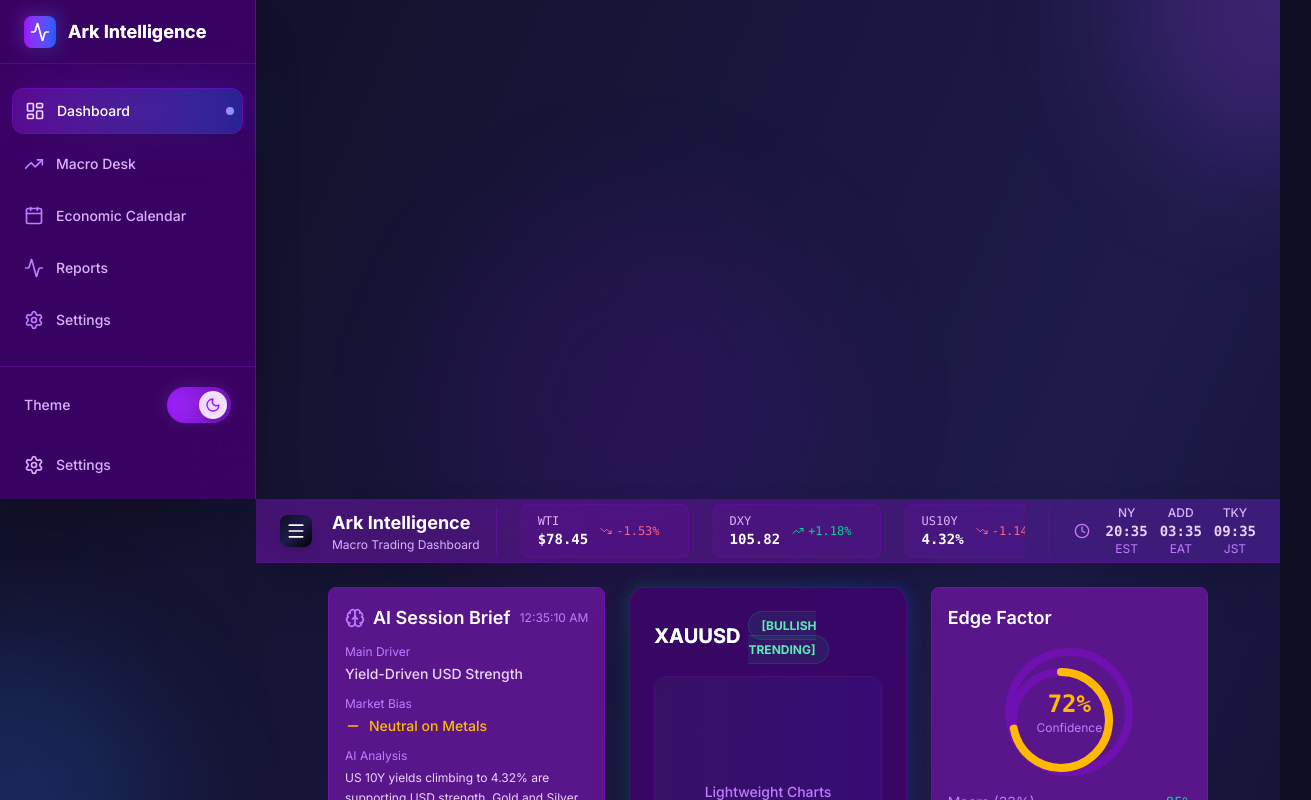
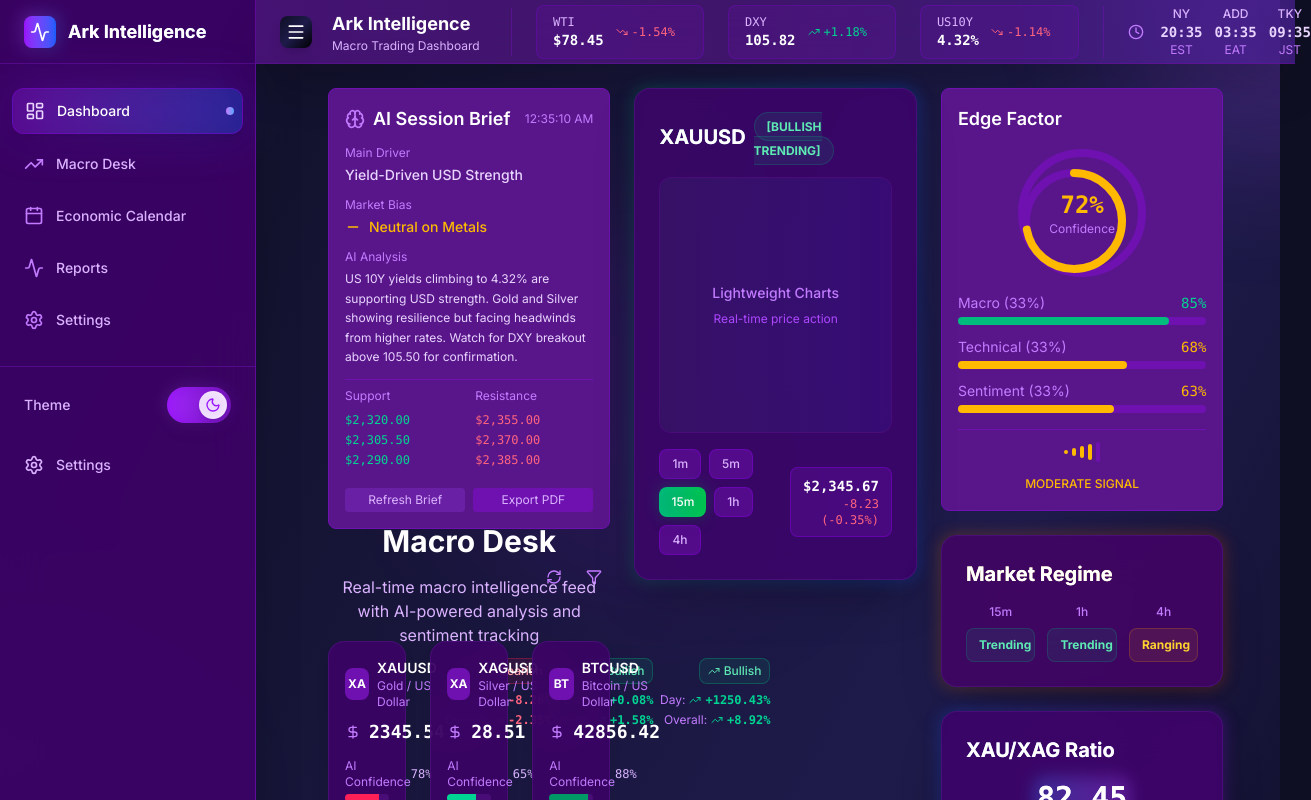
Before and after one commit to noahmuler/Ark_Intelligence, a Next.js app: page / in a window 1280 px wide. Shown: the top 800 px of the page, 1311 px wide, since content can reach past the window. Built offline with nearby package versions, Linux system fonts and the light colour scheme.

Commit message:
WS Last failed attempt at fixing the UI glitch

```diff
--- a/src/components/dashboard/Header.tsx
+++ b/src/components/dashboard/Header.tsx
@@ -446,9 +446,10 @@ export function Header() {
         Ark Intelligence Branding Section
 
         Contains logo, hamburger menu, and site title.
-        Positioned on the left side of the header.
+        Fixed width section that doesn't grow or shrink.
+        Uses flex-shrink-0 and fixed width constraints.
       */}
-      <div className="relative px-4 border-r border-purple-800/50 flex items-center space-x-3 min-w-fit">
+      <div className="relative px-4 border-r border-purple-800/50 flex items-center space-x-3 flex-shrink-0 w-64">
         {/*
           Hamburger Menu Button
 
@@ -494,10 +495,11 @@ export function Header() {
         Market Tickers Section
 
         Displays real-time market data for various tickers.
-        Includes price, change, and percentage change information.
+        Uses flex-grow to fill available space between branding and world times.
+        Responsive design adapts to all screen sizes.
       */}
       {/* Market Tickers - Oil, DXY, US10Y */}
-      <div className="relative flex-1 flex items-center justify-center min-w-0 px-2 lg:px-4 xl:px-6">
+      <div className="relative flex-1 flex items-center justify-center min-w-0 px-2 lg:px-4 xl:px-6 overflow-hidden">
         <div className="flex items-center space-x-2 lg:space-x-4 xl:space-x-6 overflow-x-auto">
           {tickerData.map((item) => (
             <div
@@ -523,8 +525,13 @@ export function Header() {
         </div>
       </div>
 
-      {/* World Times */}
-      <div className="relative px-2 lg:px-4 xl:px-6 border-l border-purple-800/50 flex items-center min-w-fit">
+      {/*
+        World Times Section
+
+        Displays world market times with responsive width.
+        Uses flex-shrink-0 to maintain consistent layout on all screen sizes.
+      */}
+      <div className="relative px-2 lg:px-4 xl:px-6 border-l border-purple-800/50 flex items-center flex-shrink-0 w-48">
         <div className="flex items-center space-x-2 lg:space-x-4">
           <Clock className="h-4 w-4 text-purple-400" />
           <div className="flex items-center space-x-2 lg:space-x-3">
--- a/src/components/dashboard/MainLayout.tsx
+++ b/src/components/dashboard/MainLayout.tsx
@@ -57,9 +57,6 @@ export function MainLayout({ children }: MainLayoutProps) {
   // State to track current window width for responsive design decisions
   const [windowWidth, setWindowWidth] = useState(0);
 
-  // State to track sidebar visibility for main content margin calculations
-  const [isSidebarOpen, setIsSidebarOpen] = useState(false);
-
   /**
    * Window Resize Event Handler
    *
@@ -88,53 +85,6 @@ export function MainLayout({ children }: MainLayoutProps) {
     };
   }, []); // Empty dependency array - effect runs only once on mount
 
-  /**
-   * Sidebar State Synchronization
-   *
-   * Listens for custom 'sidebar-state-changed' events dispatched by the Sidebar component.
-   * This ensures the MainLayout stays synchronized with the actual sidebar visibility state.
-   *
-   * Event Structure:
-   * - Event type: 'sidebar-state-changed'
-   * - Event.detail: { isOpen: boolean } - Current sidebar visibility state
-   *
-   * Effects:
-   * - Updates local isSidebarOpen state when sidebar state changes
-   * - Enables proper main content margin calculations
-   * - Cleans up event listener on component unmount
-   */
-  useEffect(() => {
-    const handleSidebarChange = (event: CustomEvent) => {
-      setIsSidebarOpen(event.detail.isOpen);
-    };
-
-    // Add custom event listener for sidebar state changes
-    window.addEventListener('sidebar-state-changed', handleSidebarChange as EventListener);
-
-    // Cleanup: remove event listener on component unmount
-    return () => window.removeEventListener('sidebar-state-changed', handleSidebarChange as EventListener);
-  }, []); // Empty dependency array - effect runs only once on mount
-
-  /**
-   * Desktop Sidebar Auto-Open
-   *
-   * Automatically opens the sidebar when the screen size is desktop (≥1024px).
-   * This provides consistent desktop experience where the sidebar is expected
-   * to be visible by default.
-   *
-   * Logic:
-   * - Checks if current window width meets desktop breakpoint
-   * - Sets sidebar to open state on desktop screens
-   * - Respects manual user toggle actions
-   *
-   * Dependencies:
-   * - windowWidth: Triggers effect when screen size changes
-   */
-  useEffect(() => {
-    if (windowWidth >= 1024) {
-      setIsSidebarOpen(true);
-    }
-  }, [windowWidth]); // Dependency: re-run when windowWidth changes
 
   return (
     <ThemeProvider>
@@ -149,7 +99,7 @@ export function MainLayout({ children }: MainLayoutProps) {
         - Gradient background with theme-aware colors
         - Smooth transitions for theme switching
       */}
-      <div className="min-h-screen bg-gradient-to-br from-purple-950 via-blue-950 to-black dark:from-purple-950 dark:via-blue-950 dark:to-black light:from-gray-50 light:via-white light:to-blue-50 transition-all duration-300 ease-in-out">
+      <div className="min-h-screen bg-gradient-to-br from-purple-950 via-blue-950 to-black dark:from-purple-950 dark:via-blue-950 dark:to-black light:from-gray-50 light:via-blue-50 light:to-blue-50 transition-all duration-300 ease-in-out" style={{display: 'flex', flexDirection: 'column'}}>
         {/*
           Ambient Background Effects
 
@@ -172,9 +122,21 @@ export function MainLayout({ children }: MainLayoutProps) {
         </div>
 
         {/*
+          Layout Container
+
+          Contains sidebar and main content with proper flexbox layout.
+          Uses flexbox to ensure proper positioning and spacing.
+
+          Layout Strategy:
+          - Sidebar: Fixed width, participates in flex layout
+          - Main Content: Takes remaining space with flex-1
+          - No overlap or positioning conflicts
+        */}
+        <div className="flex min-h-screen">
+          {/*
             Sidebar Component
 
-          Renders the navigation sidebar with responsive behavior.
+            Renders navigation sidebar with responsive behavior.
             The sidebar manages its own visibility state and communicates
             with this component via custom events.
           */}
@@ -183,22 +145,23 @@ export function MainLayout({ children }: MainLayoutProps) {
           {/*
             Main Content Area
 
-          Contains the header and main page content with responsive layout.
-          Applies conditional left margin based on sidebar visibility and screen size.
+            Contains header and main page content with responsive layout.
+            Uses flex-1 to take remaining space in flex layout.
 
             Layout Logic:
-          - On desktop (≥1024px) with open sidebar: Apply lg:ml-64 margin
-          - On mobile or closed sidebar: No left margin
+            - Takes remaining space after sidebar with flex-1
+            - Responsive behavior handled by sidebar component
             - Smooth transitions for layout changes
           */}
-        <div className={`min-h-screen flex flex-col relative transition-all duration-300 ${
-          windowWidth >= 1024 && isSidebarOpen ? "lg:ml-64" : ""
-        }`}>
+          <div className="flex-1 flex flex-col relative transition-all duration-300">
             {/*
               Header Component
 
-            Renders the top navigation bar with market tickers and controls.
+                Renders the top navigation bar with full width.
                 The header handles its own responsive behavior and state management.
+
+                Note: Header is positioned at top of main content area
+                and margin is now properly conditional on sidebar visibility.
               */}
               <Header />
 
@@ -214,7 +177,7 @@ export function MainLayout({ children }: MainLayoutProps) {
                 - Gradient overlay for visual depth
                 - Responsive container with progressive padding
               */}
-          <main className="flex-1 overflow-auto relative w-full">
+              <main className="flex-1 overflow-auto relative w-full" style={{position: 'relative', top: 0}}>
                 {/*
                   Content Gradient Overlay
 
@@ -238,12 +201,13 @@ export function MainLayout({ children }: MainLayoutProps) {
                     - Max width: max-w-screen-2xl for optimal readability
                   */}
                   <div className="relative w-full max-w-screen-2xl mx-auto px-4 sm:px-6 lg:px-8 xl:px-12 2xl:px-16">
-              {/* Render child components within the content container */}
+                    {/* Render child components within content container */}
                     {children}
                   </div>
                 </main>
               </div>
             </div>
+      </div>
     </ThemeProvider>
   );
 }
--- a/src/components/dashboard/Sidebar.tsx
+++ b/src/components/dashboard/Sidebar.tsx
@@ -81,10 +81,7 @@ export function Sidebar() {
   // Get current pathname for active navigation state
   const pathname = usePathname();
 
-  // State for mobile menu visibility (controlled by hamburger menu)
-  const [isMobileMenuOpen, setIsMobileMenuOpen] = useState(false);
-
-  // State for desktop sidebar visibility (controlled by toggle button)
+  // State for sidebar visibility (single source of truth for both mobile and desktop)
   const [isSidebarOpen, setIsSidebarOpen] = useState(false);
 
   // State to detect desktop screen size for responsive behavior
@@ -152,30 +149,21 @@ export function Sidebar() {
    * - No payload required (Sidebar handles toggle logic internally)
    *
    * Toggle Logic:
-   * - Desktop: Toggle sidebar visibility state
-   * - Mobile: Toggle mobile menu visibility state
+   * - Single state for both mobile and desktop
    * - Emits state change event for Header synchronization
    *
    * Effects:
-   * - Updates appropriate state based on screen size
+   * - Updates sidebar state
    * - Dispatches state change event for cross-component sync
    * - Cleans up event listener on component unmount
    */
   useEffect(() => {
     const handleToggleSidebar = () => {
-      if (isDesktop) {
-        // On desktop, toggle sidebar state
+      // Toggle sidebar state for both mobile and desktop
       const newState = !isSidebarOpen;
       setIsSidebarOpen(newState);
       // Emit state change for Header to track
       window.dispatchEvent(new CustomEvent('sidebar-state-changed', { detail: { isOpen: newState } }));
-      } else {
-        // On mobile, toggle mobile menu
-        const newState = !isMobileMenuOpen;
-        setIsMobileMenuOpen(newState);
-        // Emit state change for Header to track
-        window.dispatchEvent(new CustomEvent('sidebar-state-changed', { detail: { isOpen: newState } }));
-      }
     };
 
     // Add custom event listener for sidebar toggle requests
@@ -183,7 +171,7 @@ export function Sidebar() {
 
     // Cleanup: remove event listener on component unmount
     return () => window.removeEventListener('toggle-sidebar', handleToggleSidebar);
-  }, [isSidebarOpen, isMobileMenuOpen, isDesktop]); // Dependencies: re-run when states or screen size changes
+  }, [isSidebarOpen]); // Dependencies: re-run when sidebar state changes
 
   return (
     /**
@@ -206,12 +194,11 @@ export function Sidebar() {
         - Transitions: Smooth slide-in/out animations
       */}
       <div className={`
-        fixed inset-y-0 left-0 z-40 w-64 flex-col
-        transform transition-transform duration-300 ease-in-out
         ${isDesktop ?
-          (isSidebarOpen ? "translate-x-0 lg:relative" : "-translate-x-full lg:relative") :
-          (isMobileMenuOpen ? "translate-x-0" : "-translate-x-full")
+          (isSidebarOpen ? "w-64 flex-col flex-shrink-0" : "w-0 overflow-hidden") :
+          "fixed inset-y-0 left-0 z-40 w-64 flex-col " + (isSidebarOpen ? "translate-x-0" : "-translate-x-full")
         }
+        transform transition-all duration-300 ease-in-out
       `}>
         <div className="h-full bg-purple-950/95 backdrop-blur-xl border-r border-purple-800/70 shadow-2xl">
           {/*
@@ -258,12 +245,10 @@ export function Sidebar() {
                   key={item.name}
                   href={item.href}
                   onClick={() => {
-                    // Close sidebar after navigation (different behavior for desktop/mobile)
-                    if (isDesktop) {
+                    // Close sidebar after navigation
                     setIsSidebarOpen(false);
-                    } else {
-                      setIsMobileMenuOpen(false);
-                    }
+                    // Emit state change event for Header synchronization
+                    window.dispatchEvent(new CustomEvent('sidebar-state-changed', { detail: { isOpen: false } }));
                   }}
                   className={`
                     group relative flex items-center rounded-xl px-3 py-3 text-sm font-medium transition-all duration-200
@@ -341,12 +326,10 @@ export function Sidebar() {
             <Link
               href="/settings"
               onClick={() => {
-                // Close sidebar after navigation (different behavior for desktop/mobile)
-                if (isDesktop) {
+                // Close sidebar after navigation
                 setIsSidebarOpen(false);
-                } else {
-                  setIsMobileMenuOpen(false);
-                }
+                // Emit state change event for Header synchronization
+                window.dispatchEvent(new CustomEvent('sidebar-state-changed', { detail: { isOpen: false } }));
               }}
               className="group relative flex items-center rounded-xl px-3 py-3 text-sm font-medium text-purple-300 transition-all duration-200 hover:bg-purple-800/30 hover:text-white hover:shadow-md"
             >
@@ -360,25 +343,27 @@ export function Sidebar() {
       {/*
         Mobile Overlay
 
-        Backdrop overlay that appears when mobile menu is open.
+        Backdrop overlay that appears when sidebar is open on mobile.
         Provides click-outside-to-close functionality.
 
         Visibility Logic:
         - Only shows on mobile (not desktop)
-        - Only when mobile menu is open
-        - Clicking overlay closes mobile menu
+        - Only when sidebar is open
+        - Clicking overlay closes sidebar
 
         Styling:
         - Fixed positioning to cover entire screen
         - Semi-transparent background with blur effect
         - High z-index to appear above content
       */}
-      {isMobileMenuOpen && !isDesktop && (
+      {!isDesktop && isSidebarOpen && (
         <div
           className="fixed inset-0 z-30 bg-black/60 backdrop-blur-sm"
           onClick={() => {
-            // Close mobile menu when overlay is clicked
-            setIsMobileMenuOpen(false);
+            // Close sidebar when overlay is clicked
+            setIsSidebarOpen(false);
+            // Emit state change event for Header synchronization
+            window.dispatchEvent(new CustomEvent('sidebar-state-changed', { detail: { isOpen: false } }));
           }}
         />
       )}
```
Lines whose indentation alone changed are shown as unchanged.
